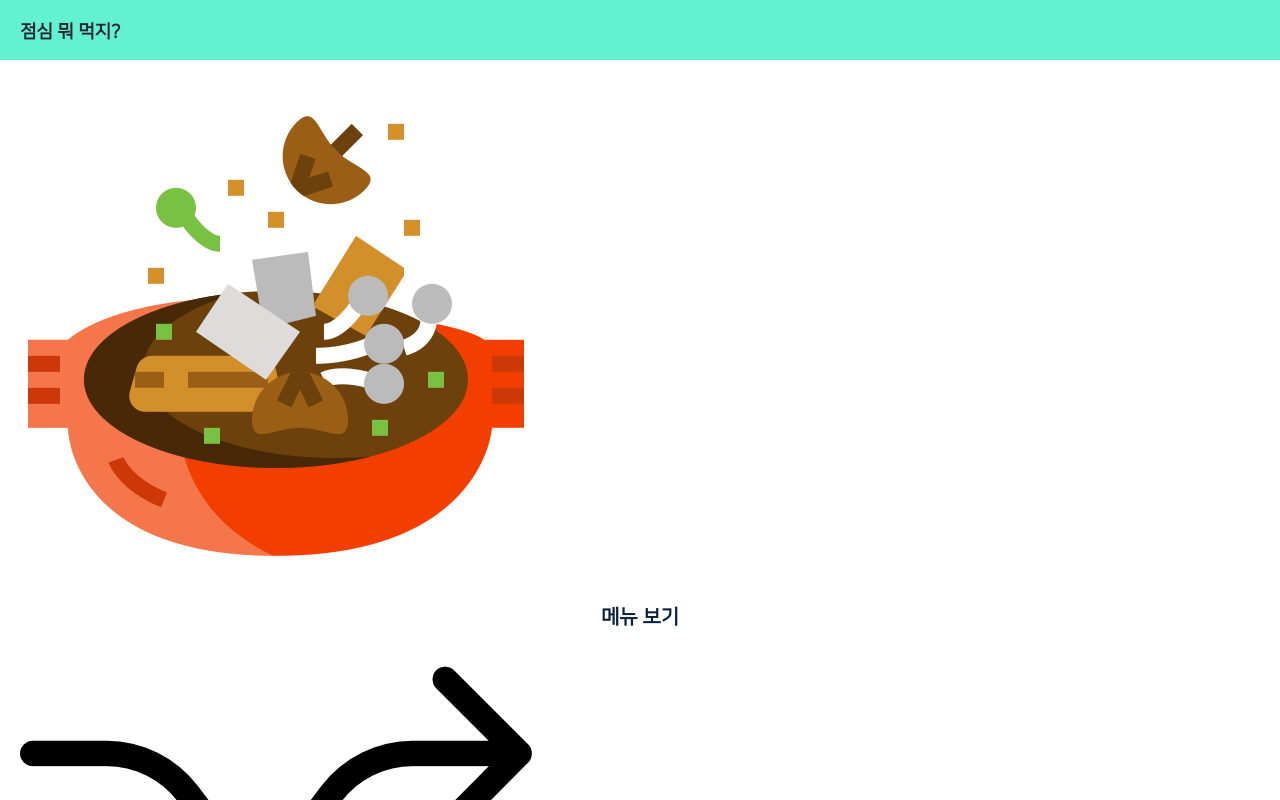
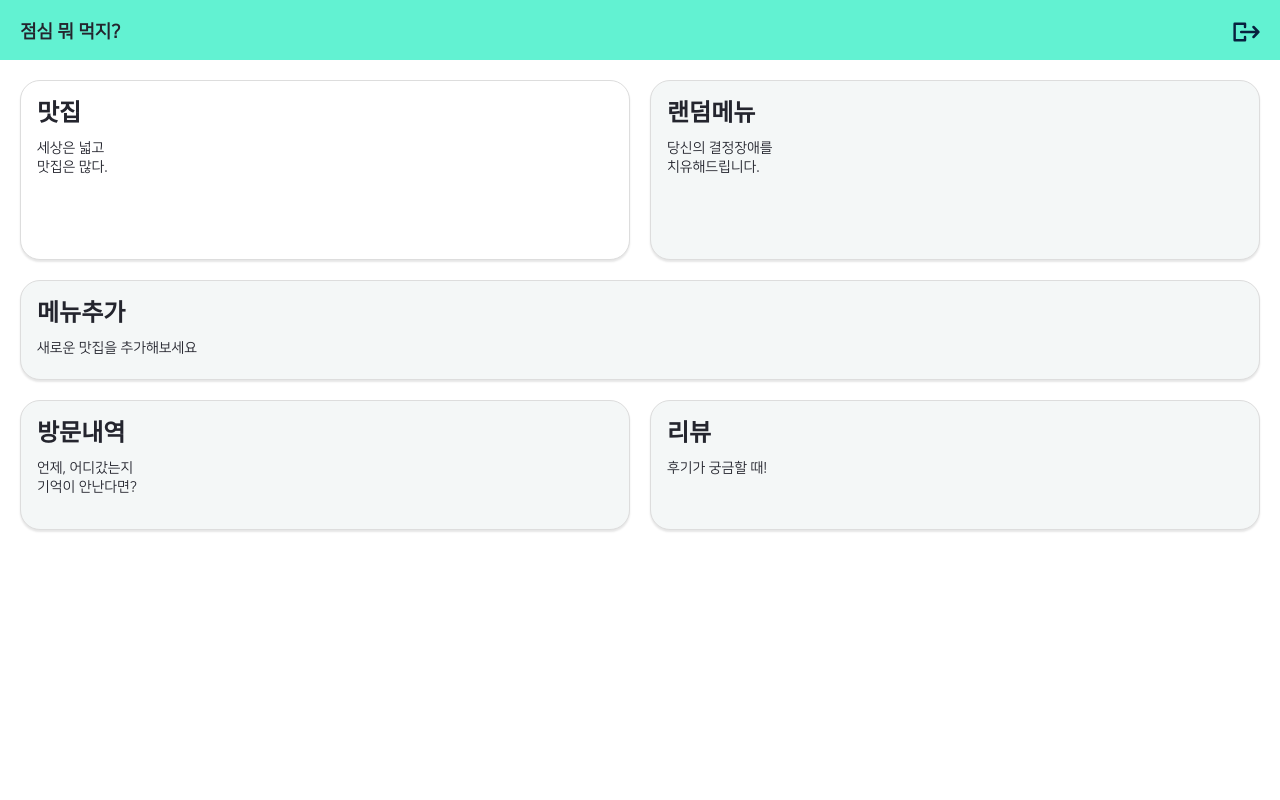
Before and after one commit to lunch-team/lunch-web-node, a website: page app/pages/lunch_main.html in a window 1280 px wide. Drawn offline with Linux system fonts and the light colour scheme; a web font is replaced by a local one.

Commit message:
메인 디자인 변경

```diff
--- a/app/pages/lunch_main.html
+++ b/app/pages/lunch_main.html
@@ -9,68 +9,44 @@
     <link href="../resources/css/common.css" rel="stylesheet" type="text/css"/>
     <link href="../resources/css/style.css" rel="stylesheet" type="text/css"/>
     <link rel="preconnect" href="https://fonts.gstatic.com"/>
-    <style>
-        .home_header {
-            padding-top: 20px;
-        }
-
-        .float-right {
-            float: right;
-        }
-    </style>
 </head>
 <body>
 <div class="home_header">
     <b class="main-title">점심 뭐 먹지?</b>
-    <span id="welcome" class="float-right"></span>
+    <span id="logout_btn"><img src="../resources/images/logout.svg"></span>
 </div>
 
 <div class="home_wrap">
-    <ul>
-        <li id="btn-allFood">
-            <img
-                src="../resources/images/food.png"
-                alt=""
-            />
-            <p>메뉴 보기</p>
+    <ul class="menu_list">
+        <li id="btn-allFood" class="all_food_wrap">
+            <div>맛집</div>
+            <div>세상은 넓고<br>맛집은 많다.</div>
         </li>
+
         <li id="btn-random">
-            <img
-                src="../resources/images/random.png"
-                alt=""
-            />
-            <p>랜덤 메뉴</p>
+            <div>랜덤메뉴</div>
+            <div>당신의 결정장애를<br>치유해드립니다.</div>
         </li>
-        <li id="btn-add">
-            <img
-                src="../resources/images/add-cart.png"
-                alt=""
-            />
-            <p>메뉴 추가</p>
+
+        <li style="grid-column: 1 / -1; height: 100px;">
+            <div>메뉴추가</div>
+            <div>새로운 맛집을 추가해보세요</div>
         </li>
-        <li id="btn-visit">
-            <img
-                src="../resources/images/visitor.png"
-                alt=""
-            />
-            <p>방문 기록</p>
+
+        <li id="btn-test">
+            <div>방문내역</div>
+            <div>언제, 어디갔는지<br>기억이 안난다면?</div>
         </li>
-        <li id="btn-test">
-            <img
-                src="../resources/images/korean.png"
-                alt=""
-            />
-            <p>테스트</p>
-        </li>
+
         <li id="btn-sign-in">
-            <img
-                src="../resources/images/japan.png"
-                alt=""
-            />
-            <p id="loginText">로그인</p>
+            <div>리뷰</div>
+            <div>후기가 궁금할 때!</div>
         </li>
     </ul>
+
+
 </div>
+
 <script src="../resources/js/jquery-3.5.1.min.js"></script>
 <script src="../resources/js/handlebars-4.0.11.js"></script>
 <script src="../resources/js/axios.min.js"></script>
@@ -119,17 +95,17 @@
     })
 
     $('#btn-test').on('click', function () {
-        location.href = 'test/test-index.html';
+        location.href = 'test/ws-room-list.html';
     })
 
-    $('#btn-sign-in').on('click', function () {
+    $('#logout_btn').on('click', function () {
         location.href = 'auth/sign-in.html';
     })
 
     $(function () {
         if (sessionStorage.getItem('_name')) {
-            $('#loginText').text('로그아웃')
-            $('#welcome').text(sessionStorage.getItem('_name') + '님')
+            // $('#loginText').text('로그아웃')
+            // $('#welcome').text(sessionStorage.getItem('_name') + '님')
         }
     })
 </script>
```
